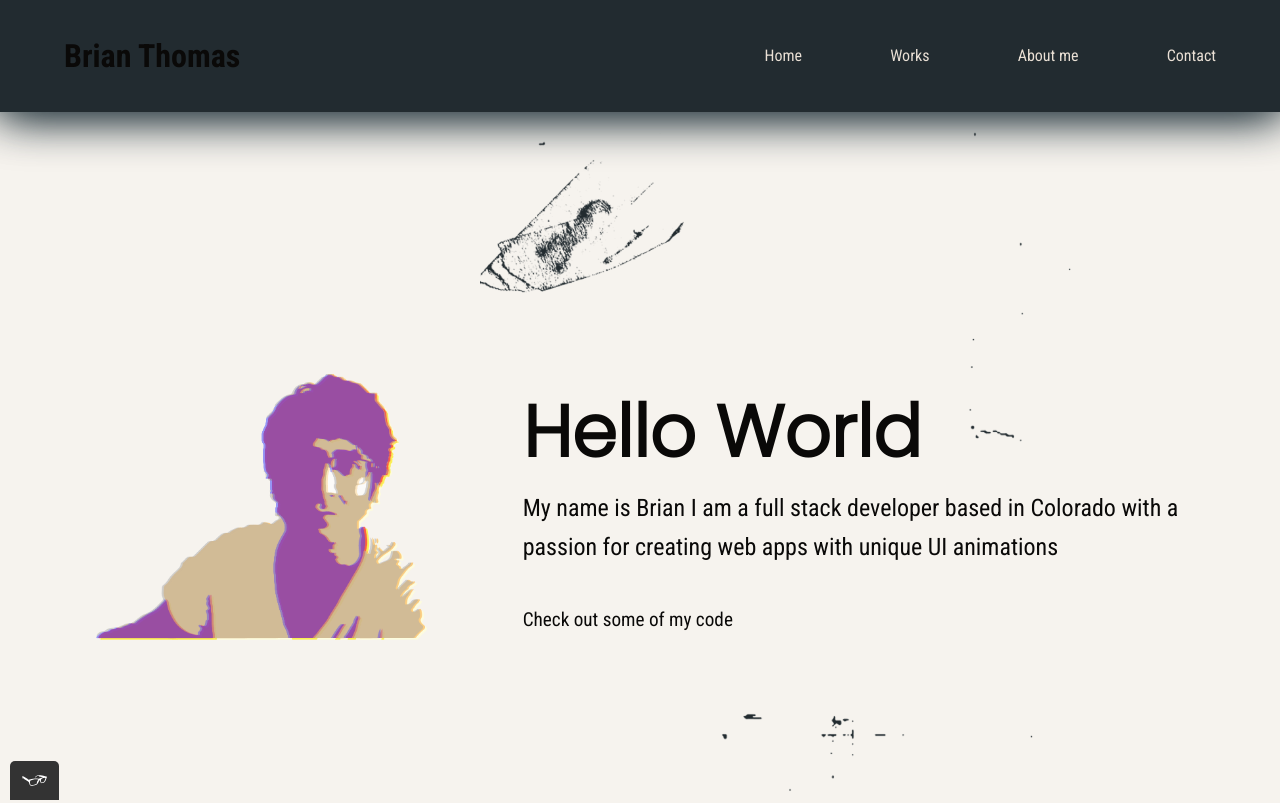
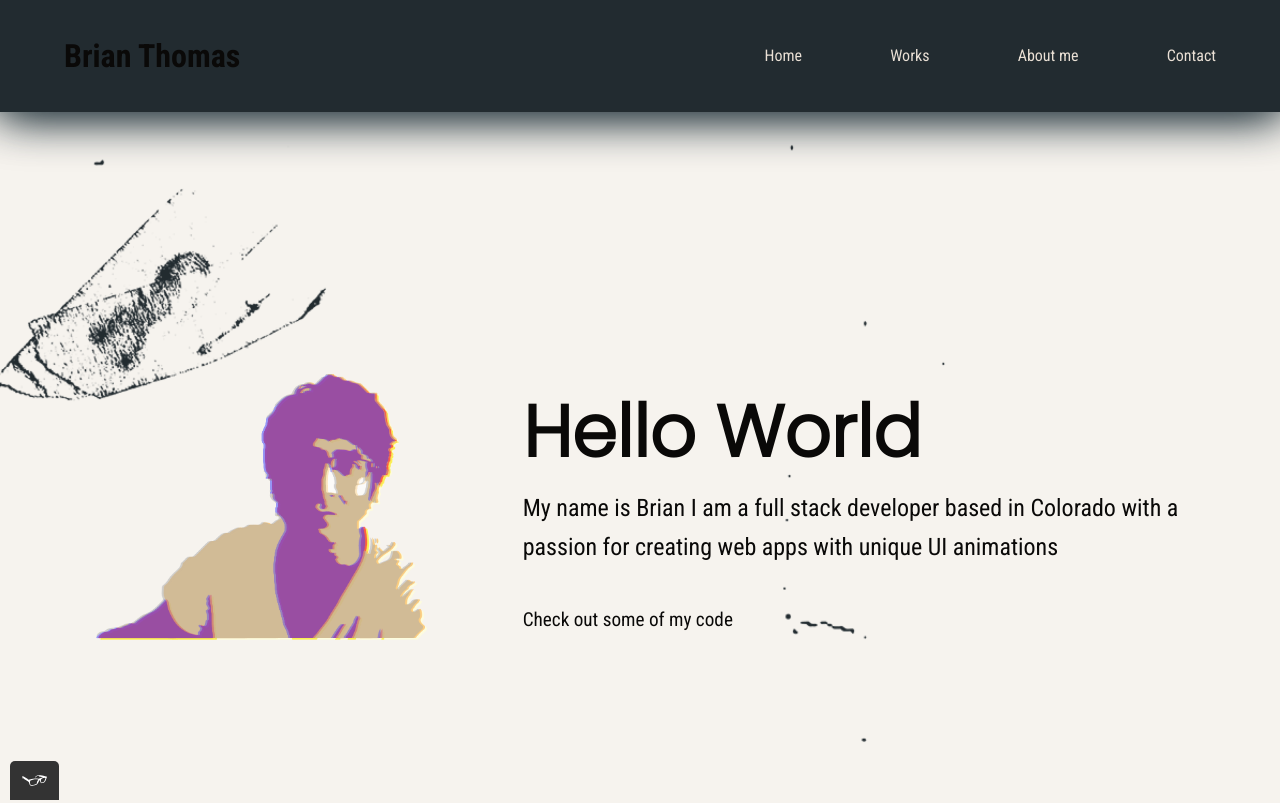
Before and after one commit to joyreacher/portfolio-website, a plain HTML site: page index.html in a window 1280 px wide. Shown: the top 803 px of the page. Drawn offline with Linux system fonts and the light colour scheme.

Commit message:
This commit sets a min height on navbar

```diff
--- a/css/default/default.css
+++ b/css/default/default.css
@@ -17,6 +17,7 @@ header{
     padding:var(--header-padding);
     overflow: hidden;
     justify-content: space-between;
+    min-height:6em;
 }
 @media only screen and (max-width: 414px){
     header{
@@ -59,9 +60,9 @@ footer > div >p {
 }
 main{
     background-image: url('../../img/body-bg-texture.jpg');
-    background-size: contain;
+    background-size: cover;
     background-attachment: fixed;
-    background-position: bottom right ;
+    background-position: top right ;
     background-repeat:no-repeat;
     min-height:100vh;
     display:grid;
```
